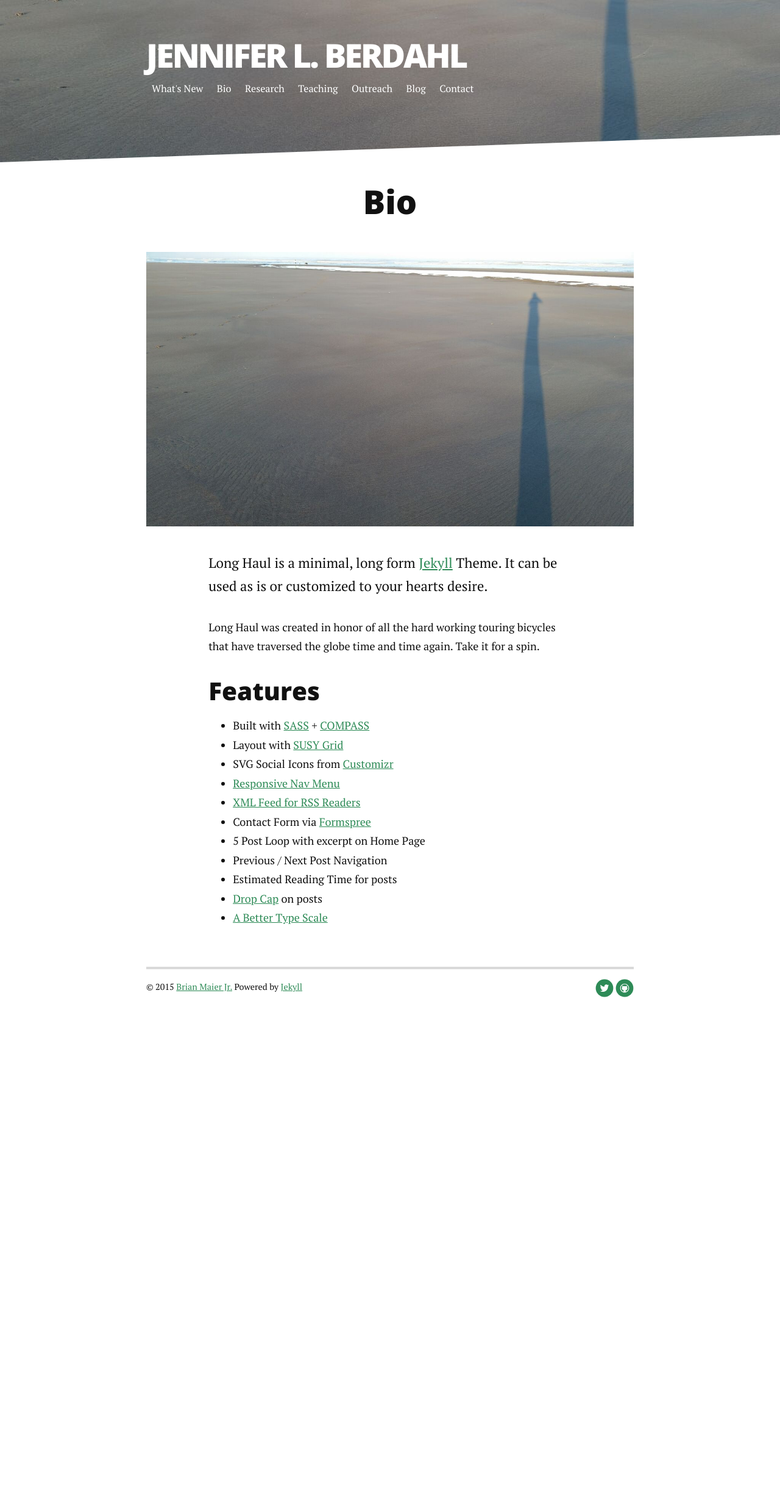
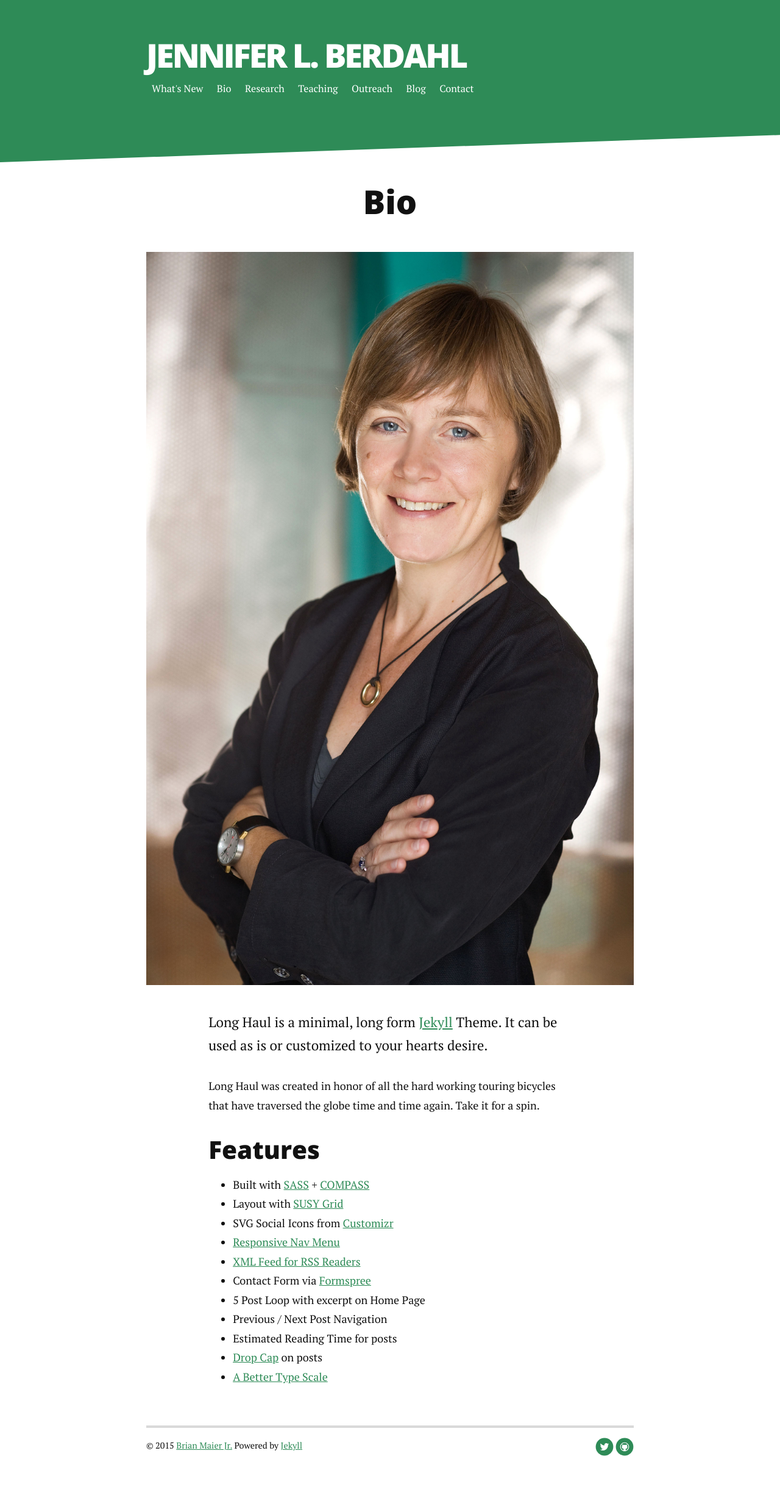
Before and after one commit to jberdahl/jberdahl.github.io, a Jekyll site: the page built from bio.md, in a window 1280 px wide. Shown: the whole page at 61% size. Built offline with Jekyll 4.4.1, drawn with Linux system fonts in a browser that asks for light colours; nearby versions of some CDN libraries; Markdown is read by kramdown in place of the engine named in the settings; before the commit the page ends 1722 px from its top, so only the background shows below that.

Commit message:
New pages

```diff
--- a/bio.md
+++ b/bio.md
@@ -5,7 +5,7 @@
 
 <div class="post">
 	<h1 class="pageTitle">Bio</h1>
-	<img src="{{ '/assets/img/beach.jpg' | prepend: site.baseurl }}" alt="">
+	<img src="{{ '/assets/img/hc413.jpg' | prepend: site.baseurl }}" alt="">
 	<p class="intro">Long Haul is a minimal, long form <a href="http://jekyllrb.com">Jekyll</a> Theme. It can be used as is or customized to your hearts desire.</p>
 	<p>Long Haul was created in honor of all the hard working touring bicycles that have traversed the globe time and time again. Take it for a spin.</p>
 	<h2>Features</h2>
```
Also changed, not shown: assets/img/HC413.JPG (added), assets/img/beach.jpg (deleted), 6 other files.
